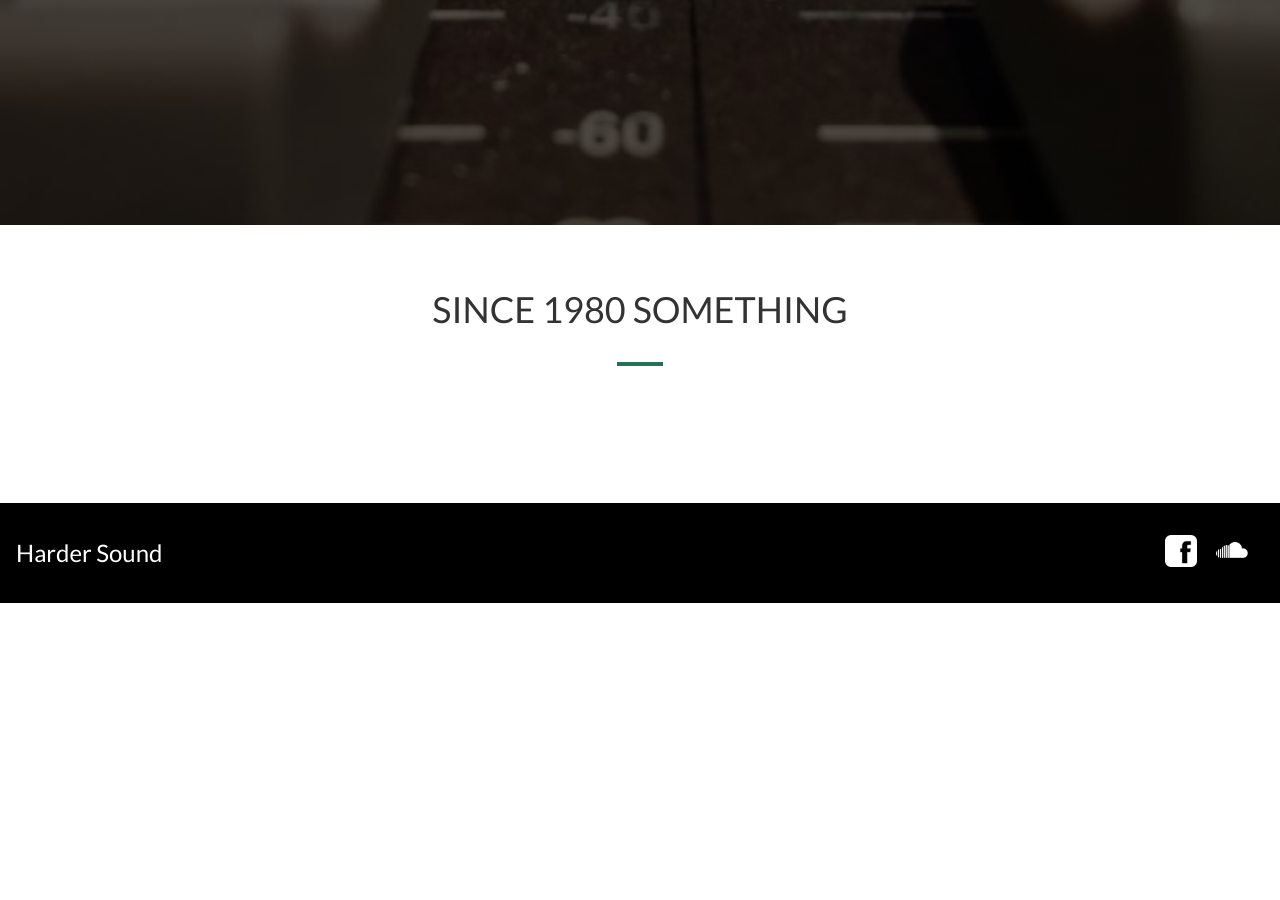
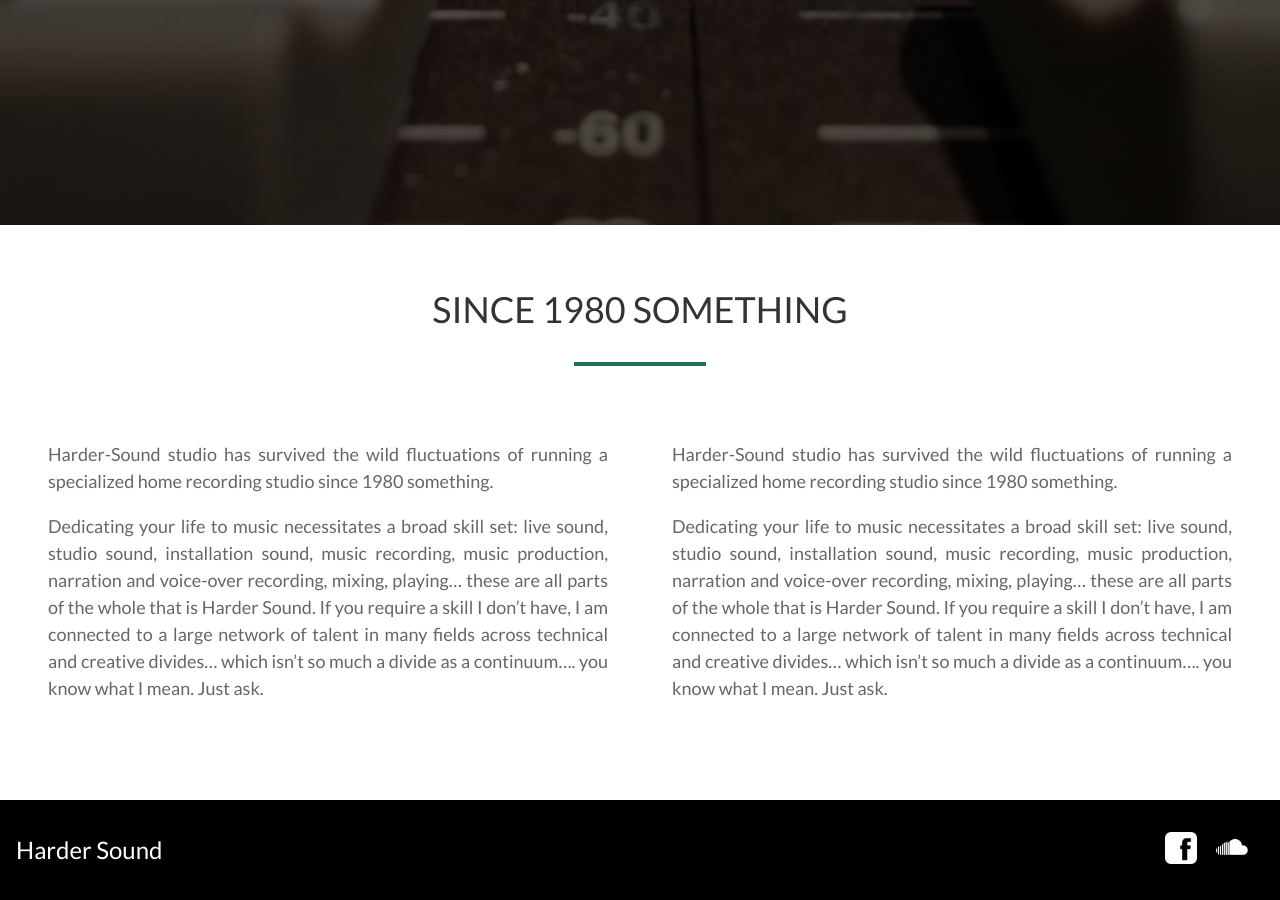
Before and after one commit to ouarez/hardersound, a Jekyll site: the page built from index.md, in a window 1280 px wide and 900 px high, scrolled down 675 px. Built offline with Jekyll 4.4.1, drawn with Linux system fonts in a browser that asks for light colours; nearby versions of some CDN libraries; a script that is not in the unit is left out; before the commit the page ends 1278 px from its top, so only the background shows below that.

Commit message:
Update Pages uniques “home”

```diff
--- a/index.md
+++ b/index.md
@@ -5,4 +5,27 @@ description: '  Lorem ipsum dolor sit amet, consectetur adipiscing elit. Phasell
 cover_image: /img/harder-sound-cover.jpg
 cover_text_1: HARDER SOUND
 cover_text_2: That was amazing! Do it again.
+intro_1: >-
+  **Harder-Sound studio has survived the wild fluctuations of running a
+  specialized home recording studio since 1980 something.**
+
+
+  Dedicating your life to music necessitates a broad skill set: live sound,
+  studio sound, installation sound, music recording, music production, narration
+  and voice-over recording, mixing, playing... these are all parts of the whole
+  that is Harder Sound. If you require a skill I don't have,  I am connected to
+  a large network of talent in many fields across technical and creative
+  divides... which isn't so much a divide as a continuum.... you know what I
+  mean.  Just ask.
+intro_2: >-
+  **Harder Sound est un studio d'enregistrement spécialisé qui a survécu aux
+  fluctuations du monde de la musique depuis les 30 dernières années.**
+
+
+  Survivre aux aléas de la vie en musique depuis les années 80 requiert
+  plusieurs habiletés. Le son dans toutes ses formes: live,  en studio, en
+  installation; l'enregistrement, le mix, la production, la voix, la narration,
+  l' instrumentation... Vous n'avez qu'à demander et si je n'ai pas ce que vous
+  recherchez, j'ai accès à tout un réseau d'artistes et de techniciens
+  professionnels.
 ---
```
